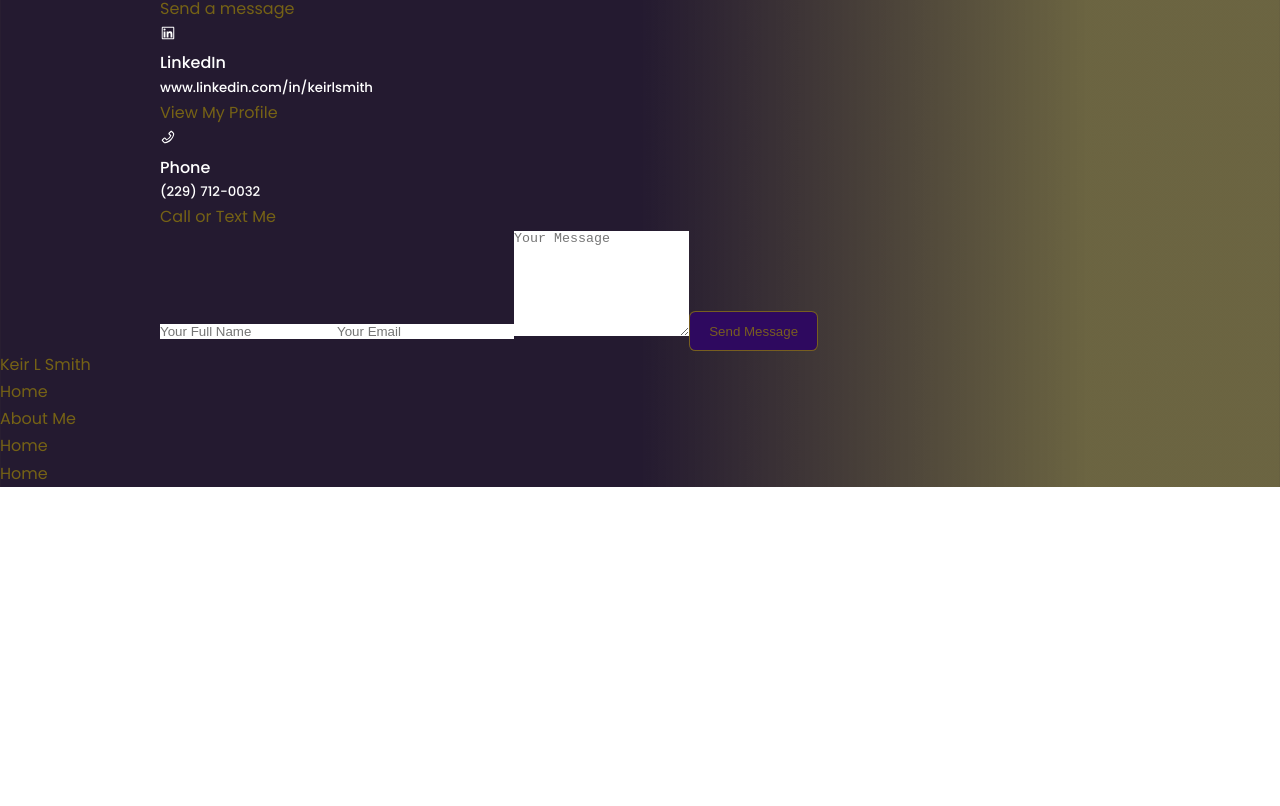
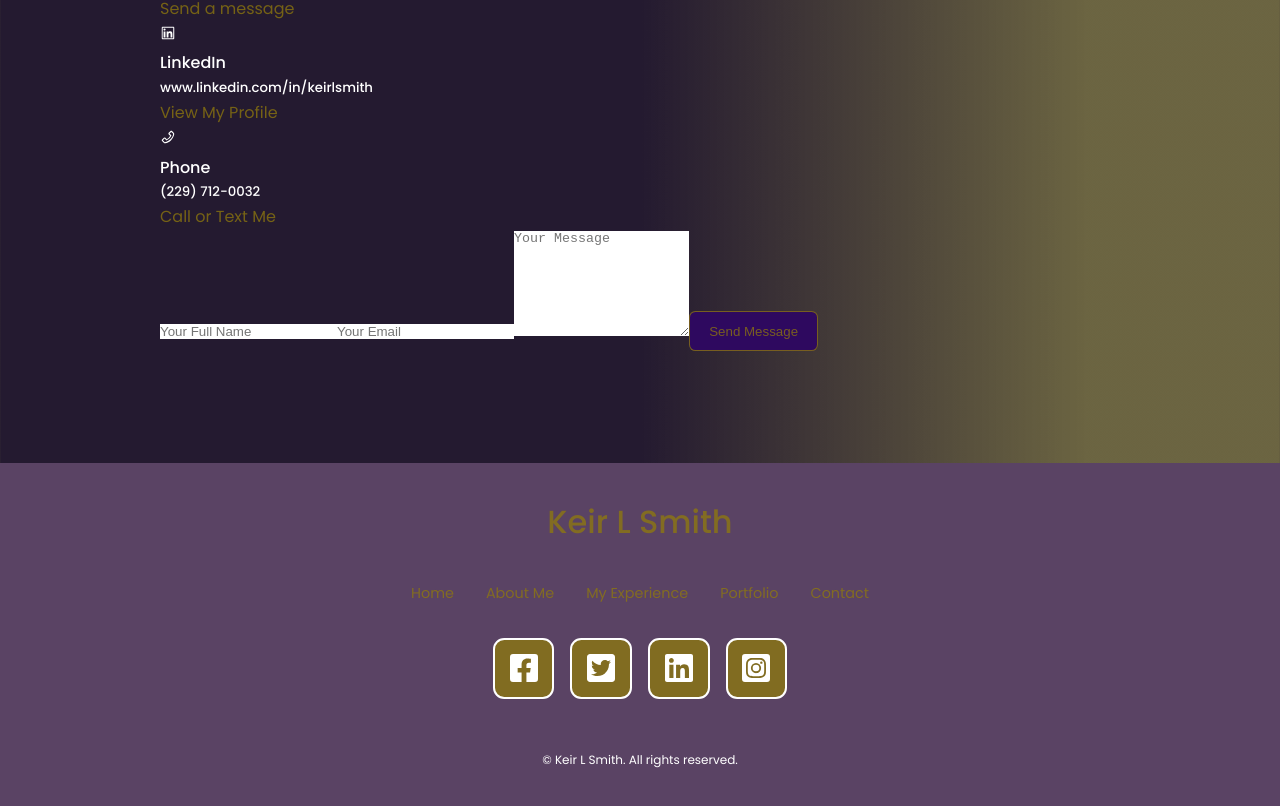
Before and after one commit to keirlsmith/React-Portfolio-Website, a React (Create React App) app: page / in a window 1280 px wide. Shown: the part 3646-4452 px from the top of the page. Before the commit the page ends 4133 px from the top, so only its background shows below. Built offline with nearby package versions, Linux system fonts and the light colour scheme.

Commit message:
finish footer

```diff
--- a/package.json
+++ b/package.json
@@ -1,5 +1,6 @@
 {
   "name": "react-portfolio-website-1",
+  "homepage": "http://keirlsmith.com",
   "version": "0.1.0",
   "private": true,
   "dependencies": {
--- a/src/components/footer/Footer.jsx
+++ b/src/components/footer/Footer.jsx
@@ -1,5 +1,10 @@
 import React from 'react';
 import './footer.css';
+import {FaFacebookSquare} from 'react-icons/fa';
+import {FaLinkedin} from 'react-icons/fa';
+import {FaInstagramSquare} from 'react-icons/fa';
+import {FaTwitterSquare} from 'react-icons/fa'
+
 
 const Footer = () => {
   return (
@@ -8,10 +13,30 @@ const Footer = () => {
 
         <ul className='permalinks'>
             <li><a href="#">Home</a></li>
-            <li><a href="#">About Me</a></li>
-            <li><a href="#">Home</a></li>
-            <li><a href="#">Home</a></li>
+            <li><a href="#about">About Me</a></li>
+            <li><a href="#experience">My Experience</a></li>
+            <li><a href="#portfolio">Portfolio</a></li>
+            <li><a href="#contact">Contact</a></li>
         </ul>
+
+        <div className="footer__socials">
+            <a href="https://facebook.com">
+                <FaFacebookSquare />
+            </a>
+            <a href="https://instagram.com">
+                <FaTwitterSquare />
+            </a>
+            <a href="https://linkedin.com">
+                <FaLinkedin />
+            </a>
+            <a href="https://instagram.com">
+                <FaInstagramSquare />
+            </a>
+        </div>
+
+        <div className="footer__copyright">
+            <small>&copy; Keir L Smith. All rights reserved.</small>
+        </div>
     </footer>
 
   )
--- a/src/components/footer/footer.css
+++ b/src/components/footer/footer.css
@@ -0,0 +1,65 @@
+footer {
+    padding: 2rem 0;
+    background: var(--color-bg-variant);
+    text-align: center;
+    font-size: 0.9rem;
+    margin-top: 7rem;
+}
+
+footer a {
+    color: var(--color-bg);
+}
+
+.footer__logo {
+    font-size: 2rem;
+    font-weight: 500;
+    margin-bottom: 2rem;
+    display: inline-block;
+}
+
+.permalinks {
+    display: flex;
+    flex-wrap: wrap;
+    justify-content: center;
+    gap: 2rem;
+    margin:0 auto 2rem;
+}
+
+.footer__socials {
+    display: flex;
+    justify-content: center;
+    gap: 1rem;
+    margin-bottom: 3rem;
+    font-size: 2rem;
+}
+
+.footer__socials a {
+    background: var(--color-bg);
+    color: var(--color-white);
+    padding: 0.8rem ;
+    border-radius: 0.7rem;
+    display: flex;
+    border: 2px solid;
+}
+
+.footer__socials a:hover {
+    color: var(--color-primary);
+}
+
+.footer__copyright {
+    margin-bottom: 4rem;
+
+}
+
+
+/*================MEDIA QUERIES (SMALL DEVICES)=================*/
+@media screen and (max-width: 600px) {
+    .permalinks {
+        flex-direction: column;
+        gap: 1.5rem;
+    }
+
+    .footer__socials {
+
+    }
+}
--- a/src/components/header/nav/nav.css
+++ b/src/components/header/nav/nav.css
@@ -31,3 +31,19 @@ nav a:hover {
 nav a.active {
     background: var(--color-primary)
 }
+
+/*================MEDIA QUERIES (MEDIUM DEVICES)=================*/
+@media screen and (max-width: 1024px) {
+    header {
+        height: 68vh;
+    }
+}
+
+/*================MEDIA QUERIES (SMALL DEVICES)=================*/
+@media screen and (max-width: 600px) {
+    nav {
+
+        border-radius: rem;
+    }
+
+}
```
